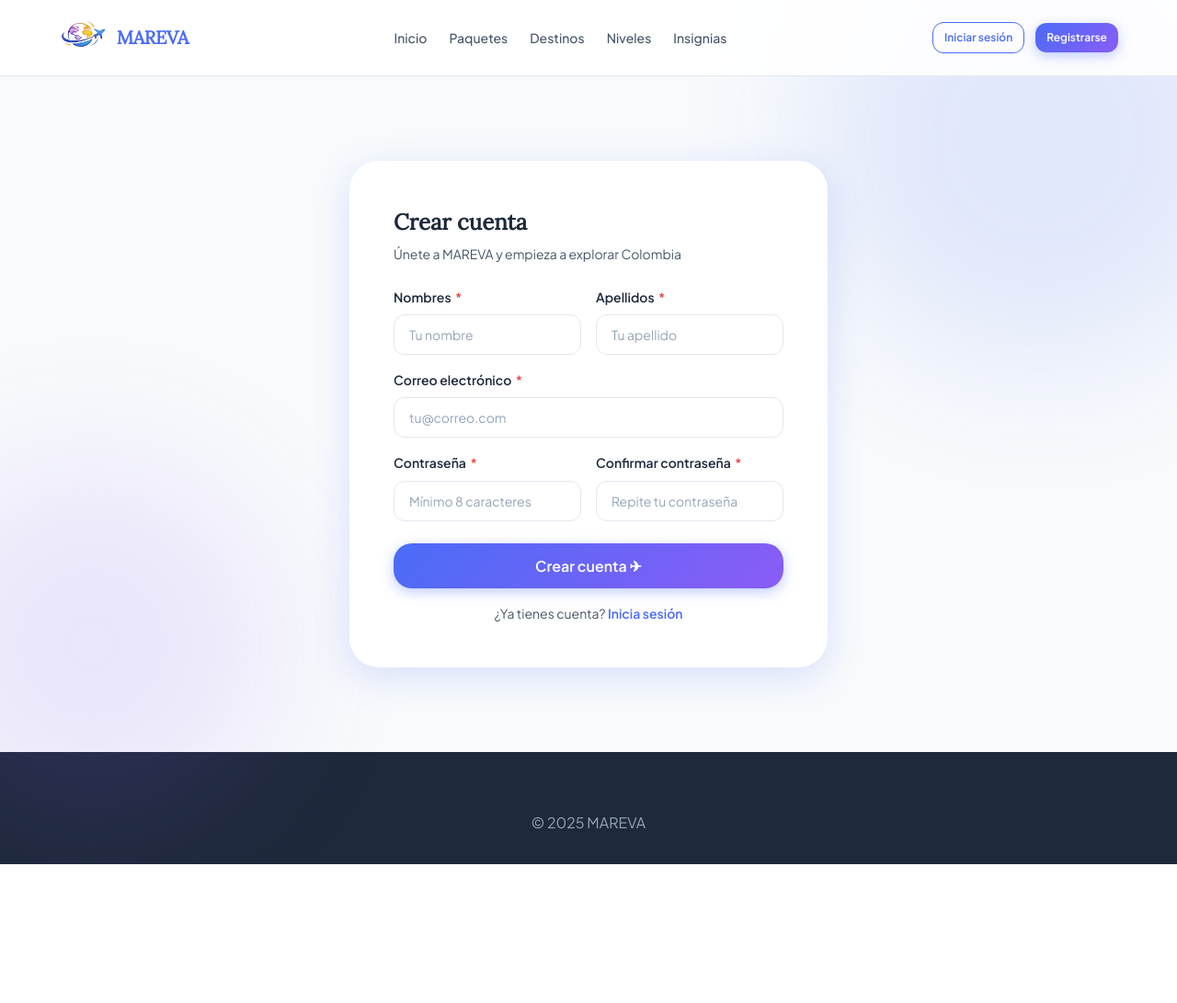
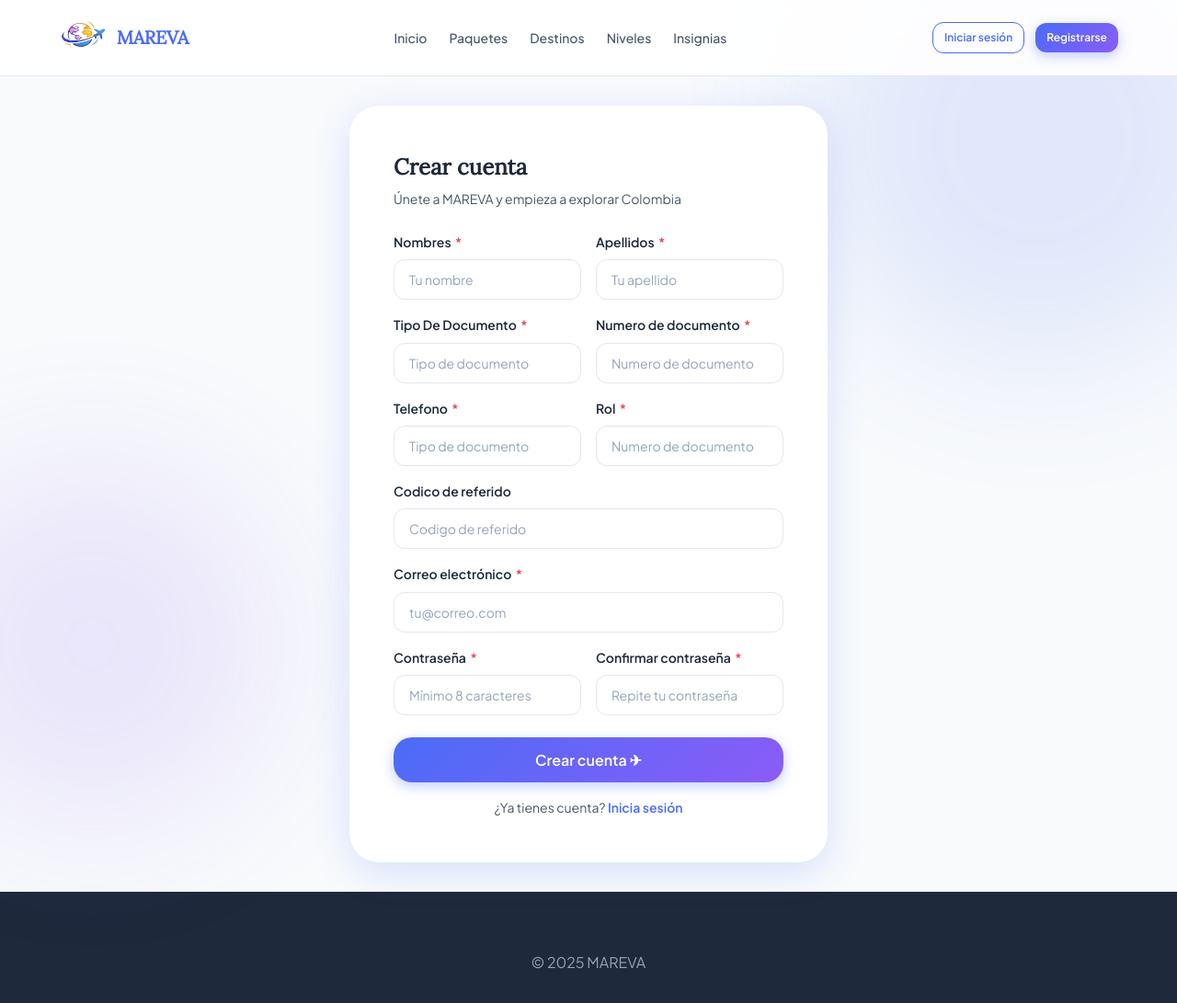
Before and after one commit to nicollvaleriasabogal9-eng/PROYECTO_MAREVA, a Flask app: page /registro in a window 1280 px wide. Shown: the whole page at 92% size. Before the commit the page ends 940 px from the top, so only its background shows below. Run offline with Flask 3, Linux system fonts and the light colour scheme.

Commit message:
Modificaciones en las urls

```diff
--- a/Proyecto Mareva/frontend/templates/base.html
+++ b/Proyecto Mareva/frontend/templates/base.html
@@ -17,7 +17,7 @@
   <nav class="navbar">
     <div class="container navbar__inner">
 
-<a href="{{ url_for('inicio') }}" class="navbar__logo">
+<a href="" class="navbar__logo">
   <img src="{{ url_for('static', filename='img/logo_mareva.png') }}"
        alt="Logo MAREVA"
        class="navbar__logo-img"
@@ -26,22 +26,22 @@
 </a>
 
       <ul class="navbar__nav" id="mainNav">
-        <li><a href="{{ url_for('inicio') }}" class="{% if request.path == '/'%}active{% endif %} navbar__link ">Inicio</a></li>
-        <li><a href="{{ url_for('paquetes') }}" class="navbar__link {% if request.path == '/paquetes'%}active{% endif %}">Paquetes</a></li>
-        <li><a href="{{ url_for('destinos') }}" class="{% if request.path == '/destinos'%}active{% endif %} navbar__link">Destinos</a></li>
-        <li><a href="{{ url_for('niveles') }}" class="{% if request.path == '/niveles'%}active{% endif %} navbar__link">Niveles</a></li>
-        <li><a href="{{ url_for('insignias') }}" class="{% if request.path == '/insignias'%}active{% endif %} navbar__link">Insignias</a></li>
+        <li><a href="" class="{% if request.path == '/'%}active{% endif %} navbar__link ">Inicio</a></li>
+        <li><a href="" class="navbar__link {% if request.path == '/paquetes'%}active{% endif %}">Paquetes</a></li>
+        <li><a href="" class="{% if request.path == '/destinos'%}active{% endif %} navbar__link">Destinos</a></li>
+        <li><a href="" class="{% if request.path == '/niveles'%}active{% endif %} navbar__link">Niveles</a></li>
+        <li><a href="" class="{% if request.path == '/insignias'%}active{% endif %} navbar__link">Insignias</a></li>
       </ul>
 
 <div class="navbar__actions">
   {% if session.get('usuario') %}
-    <a href="{{ url_for('perfil') }}" class="btn btn-ghost btn-sm" style="display:flex;align-items:center;gap:var(--space-2)">
+    <a href="" class="btn btn-ghost btn-sm" style="display:flex;align-items:center;gap:var(--space-2)">
       <span style="width:32px;height:32px;background:linear-gradient(135deg,var(--blue),var(--purple));border-radius:50%;display:flex;align-items:center;justify-content:center;color:white;font-size:0.9rem">👤</span>
       {{ session['usuario']['nombre'] }}
     </a>
   {% else %}
-    <a href="{{ url_for('login') }}" class="btn btn-outline btn-sm">Iniciar sesión</a>
-    <a href="{{ url_for('registro') }}" class="btn btn-primary btn-sm">Registrarse</a>
+    <a href="{{ url_for('auth.mostrar_login') }}" class="btn btn-outline btn-sm">Iniciar sesión</a>
+    <a href="" class="btn btn-primary btn-sm">Registrarse</a>
   {% endif %}
 </div>
 
--- a/Proyecto Mareva/frontend/templates/principal/login.html
+++ b/Proyecto Mareva/frontend/templates/principal/login.html
@@ -77,7 +77,7 @@
             </div>
           {% endif %}
 
-          <form id="loginForm" method="POST" action="{{ url_for('login') }}" novalidate aria-label="Formulario de inicio de sesión">
+          <form id="loginForm" method="POST" action="{{ url_for('auth.funcion_login') }}" novalidate aria-label="Formulario de inicio de sesión">
 
             <div class="form-group" style="margin-bottom: var(--space-5);">
               <label class="form-label" for="correo">
@@ -192,7 +192,7 @@
 
           <p class="auth-card__footer">
             ¿No tienes cuenta?
-            <a href="{{ url_for('registro') }}" class="form-link">Regístrate gratis</a>
+            <a href="" class="form-link">Regístrate gratis</a>
           </p>
 
         </div>
--- a/Proyecto Mareva/frontend/templates/principal/registro.html
+++ b/Proyecto Mareva/frontend/templates/principal/registro.html
@@ -24,6 +24,33 @@
           <label class="form-label">Apellidos <span class="form-required">*</span></label>
           <input type="text" name="apellido" class="form-input" placeholder="Tu apellido" required>
         </div>
+      </div>
+
+      <div class="grid-2" style="gap:var(--space-4);margin-bottom:var(--space-4)">
+        <div class="form-group">
+          <label class="form-label">Tipo De Documento <span class="form-required">*</span></label>
+          <input type="text" name="tipo" class="form-input" placeholder="Tipo de documento" required>
+        </div>
+        <div class="form-group">
+          <label class="form-label">Numero de documento <span class="form-required">*</span></label>
+          <input type="text" name="numero" class="form-input" placeholder="Numero de documento" required>
+        </div>
+      </div>
+
+      <div class="grid-2" style="gap:var(--space-4);margin-bottom:var(--space-4)">
+        <div class="form-group">
+          <label class="form-label">Telefono <span class="form-required">*</span></label>
+          <input type="text" name="telefono" class="form-input" placeholder="Tipo de documento" required>
+        </div>
+        <div class="form-group">
+          <label class="form-label">Rol <span class="form-required">*</span></label>
+          <input type="text" name="rol" class="form-input" placeholder="Numero de documento" required>
+        </div>
+      </div>
+
+      <div class="form-group" style="margin-bottom:var(--space-4)">
+        <label class="form-label">Codico de referido</label>
+        <input type="email" name="codigo" class="form-input" placeholder="Codigo de referido" required>
       </div>
 
       <div class="form-group" style="margin-bottom:var(--space-4)">
```
